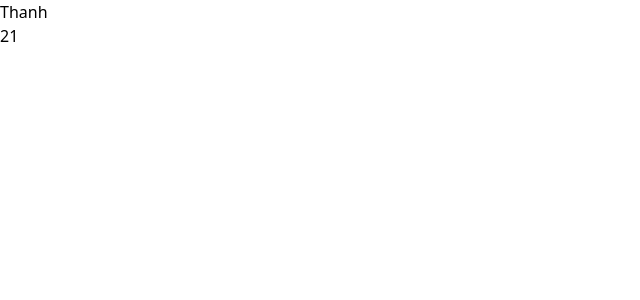
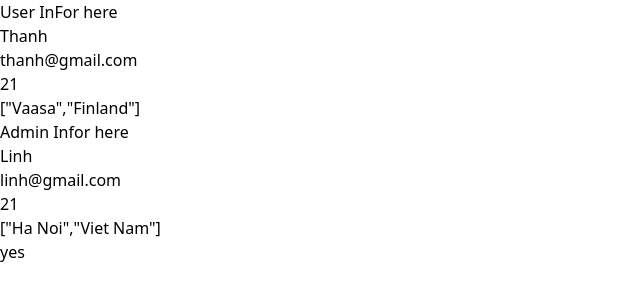
Before and after one commit to Thanh280124/TypeScript, a React (Vite) app in the folder TypeScript-with-React/: page / in a window 1280 px wide. Shown: the top 300 px of the page, without its empty margins (0-640 px from the left). Built offline with nearby package versions, Linux system fonts and the light colour scheme.

Commit message:
practice challenge

```diff
--- a/TypeScript-with-React/src/App.tsx
+++ b/TypeScript-with-React/src/App.tsx
@@ -1,9 +1,38 @@
 import User from "./components/User"
+import Button from "./components/Reusable Types For Components Challenge/Button"
+import UserInfo from "./components/Challenge 1/UserInfo"
+import AdminInfo from "./components/Challenge 1/AdminInfo"
+import { Info, AdminInfomation} from "./types"
+import UserInfor2 from "./components/Challenge 2/UserInfor2"
+import AdminInfor2 from "./components/Challenge 2/AdminInfor2"
+const App = () => {
+  // const user : Info = {
+  //   id: 1,
+  //   name: 'Thanh',
+  //   email: 'linh@gmail.com'
+  // }
 
-const App = () => {
+  // const admin : AdminInfomation = {
+  //   id: 2,
+  //   name: 'Linh',
+  //   email: 'thanh@gmail.com',
+  //   role: 'admin',
+  //   lastLogin: new Date()
+  // }
   return (
     <>
-    <User name='Thanh' age={21} isStudent ={true}/>
+    {/* <User name='Thanh' age={21} isStudent ={true}/>
+    <Button label = 'This is a button' onClick = {() => console.log('Button clicked')
+    } disabled={false}/>
+
+
+    <UserInfo user={user}/>
+    <AdminInfo admin = {admin}/> */}
+    <h1>User InFor here</h1>
+    <UserInfor2 name ="Thanh" age={21} email ="thanh@gmail.com" location ={['Vaasa',"Finland"]}/>
+
+    <h1>Admin Infor here</h1>
+    <AdminInfor2 name ="Linh" age={21} email ="linh@gmail.com" location ={['Ha Noi',"Viet Nam"]} admin ='yes'/>
     </>
   )
 }
--- /dev/null
+++ b/TypeScript-with-React/src/components/Challenge 1/AdminInfo.tsx
@@ -0,0 +1,18 @@
+import { AdminInfomation } from "../../types"
+type AdminInfoProps = {
+  admin:AdminInfomation;
+}
+const AdminInfo: React.FC<AdminInfoProps> = ({admin}) => {
+  return (
+    <div>
+      <h1>Admin Information</h1>
+      <p>{admin.id}</p>
+      <p>{admin.name}</p>
+      <p>{admin.email}</p>
+      <p>{admin.role}</p>
+      <p>{admin.lastLogin.toLocaleString()}</p>
+    </div>
+  )
+}
+
+export default AdminInfo
--- /dev/null
+++ b/TypeScript-with-React/src/components/Challenge 1/UserInfo.tsx
@@ -0,0 +1,16 @@
+import { Info } from "../../types"
+type UserInfoProps = {
+    user: Info;
+}
+const UserInfo : React.FC<UserInfoProps> = ({user}) => {
+  return (
+    <div>
+      <h1>User Information</h1>
+      <p>{user.id}</p>
+      <p>{user.name}</p>
+      <p>{user.email}</p>
+    </div>
+  )
+}
+
+export default UserInfo
--- /dev/null
+++ b/TypeScript-with-React/src/components/Challenge 2/AdminInfor2.tsx
@@ -0,0 +1,20 @@
+import { type UserInfor2Props } from "./UserInfor2"
+
+type AdminInfor2Props = UserInfor2Props & {
+    admin: string;
+}
+const AdminInfor2 = ({name,email,age,location,admin}: AdminInfor2Props) => {
+  return (
+    <div>
+      <ul>
+        <li>{name}</li>
+        <li>{email}</li>
+        <li>{age}</li>
+        <li>{JSON.stringify(location)}</li>
+        <li>{admin}</li>
+    </ul>
+    </div>
+  )
+}
+
+export default AdminInfor2
--- /dev/null
+++ b/TypeScript-with-React/src/components/Challenge 2/UserInfor2.tsx
@@ -0,0 +1,19 @@
+export type UserInfor2Props = {
+    name: string;
+    age: number;
+    email: string;
+    location: string[];
+}
+
+const UserInfor2 = ({name,email,age,location} : UserInfor2Props) => {
+  return (
+    <ul>
+        <li>{name}</li>
+        <li>{email}</li>
+        <li>{age}</li>
+        <li>{JSON.stringify(location)}</li>
+    </ul>
+  )
+}
+
+export default UserInfor2
--- /dev/null
+++ b/TypeScript-with-React/src/components/Reusable Types For Components Challenge/Button.tsx
@@ -0,0 +1,14 @@
+type ButtonProps = {
+  label: string;
+  onClick: () => void;
+  disabled?: boolean;
+}
+const Button = ({label,onClick,disabled } : ButtonProps ) => {
+  return (
+    <div>
+      <button onClick={onClick} disabled={disabled}>{label}</button>
+    </div>
+  )
+}
+
+export default Button
--- a/TypeScript-with-React/src/main.tsx
+++ b/TypeScript-with-React/src/main.tsx
@@ -1,10 +1,9 @@
-import { StrictMode } from 'react'
+
 import { createRoot } from 'react-dom/client'
 import './index.css'
 import App from './App'
 
 createRoot(document.getElementById('root')!).render(
-  <StrictMode>
     <App />
-  </StrictMode>,
+ ,
 )
--- /dev/null
+++ b/TypeScript-with-React/src/types.ts
@@ -0,0 +1,12 @@
+type Info = {
+    id: number;
+    name: string;
+    email: string;
+}
+
+type AdminInfomation = Info & {
+    role: string;
+    lastLogin: Date;
+}
+
+export {type Info, type AdminInfomation}
```
